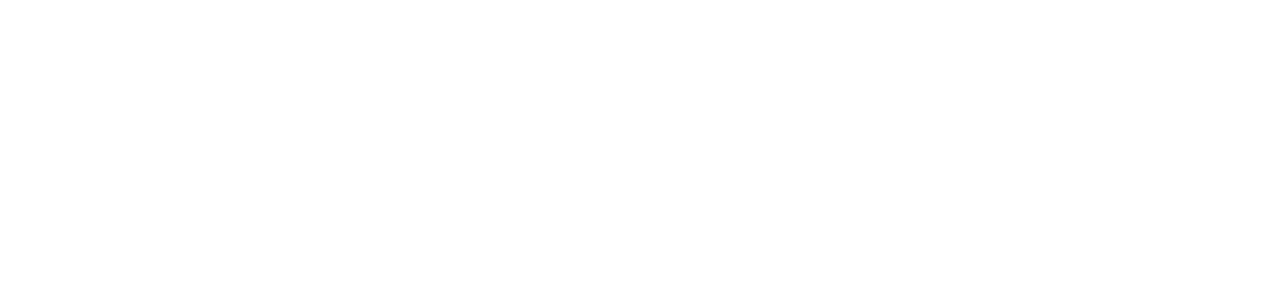
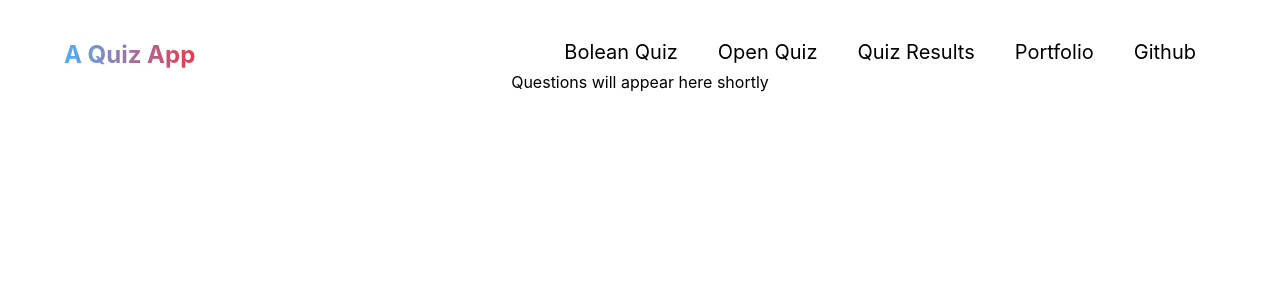
Before and after one commit to NixonOjiem/Anime-Manga-quiz-APP, a React (Create React App) app: page /open-quiz in a window 1280 px wide. Before the commit this address had no page. Shown: the top 300 px of the page. Built offline with nearby package versions, Linux system fonts and the light colour scheme.

Commit message:
The API for oopen ended questions retrieved and the routes for the open ended questions have been set

```diff
--- a/src/App.js
+++ b/src/App.js
@@ -3,6 +3,7 @@
 import QuizScreen from './pages/QuizScreen';
 import StartScreen from './pages/StartScreen';
 import Results from './pages/Results';
+import OpenEndedQuiz from './pages/OpenEndedQuiz';
 
 
 function App() {
@@ -14,6 +15,7 @@
           <Route path="/Home" element={<StartScreen />} />
           <Route path='/Quiz' element={<QuizScreen />} />
           <Route path='/Results' element={<Results />} />
+          <Route path='/open-quiz' element={<OpenEndedQuiz />} />
         </Routes>
       </BrowserRouter>
     </div>
--- a/src/components/Header.js
+++ b/src/components/Header.js
@@ -6,7 +6,8 @@
     <div className='Header'>
         <h2 className='Header-comp1'><Link to= "/Home" className='Heading'>A Quiz App</Link></h2>
         <ul className='Header-comp2'>
-            <li><Link to="/quiz"className='Link'> Start Quiz</Link></li>
+            <li><Link to="/quiz"className='Link'> Bolean Quiz</Link></li>
+            <li><Link to="/open-quiz" className='Link'>Open Quiz</Link></li>
             <li><Link to="/Results" className='Link'>Quiz Results</Link></li>
             <li><a>Portfolio</a></li>
             <li><a>Github</a></li>
--- a/src/components/IntroductoryContent.js
+++ b/src/components/IntroductoryContent.js
@@ -11,7 +11,7 @@
     </p>
         <img src= {picture}className="My-image"></img>
         <br />
-        <h2 className='Introduction-comp1'>Why Our Anime Quizzes?</h2>
+    <h2 className='Introduction-comp1'>Why Our Anime Quizzes?</h2>
     <p className='Introduction-comp2'>
       <ol>
         <li> <b>Engaging Content:</b> Our quizzes cover a wide range of anime genres and series, from classics to the latest hits.
--- /dev/null
+++ b/src/components/OpenEndedQuiz.js
@@ -0,0 +1,14 @@
+import React from 'react';
+import axios from 'axios';
+import {usenavigate} from 'react-router-dom';
+
+function OpenEndedQuiz() {
+    const myAPI = "https://opentdb.com/api.php?amount=12&category=31&type=multiple";
+
+
+  return (
+    <div>OpenEndedQuiz</div>
+  )
+}
+
+export default OpenEndedQuiz
--- /dev/null
+++ b/src/pages/OpenEndedQuiz.js
@@ -0,0 +1,13 @@
+import React from 'react'
+import Header from '../components/Header'
+
+function OpenEndedQuiz() {
+  return (
+    <div>
+        <Header />
+        <p>Questions will appear here shortly</p>
+    </div>
+  )
+}
+
+export default OpenEndedQuiz
```
